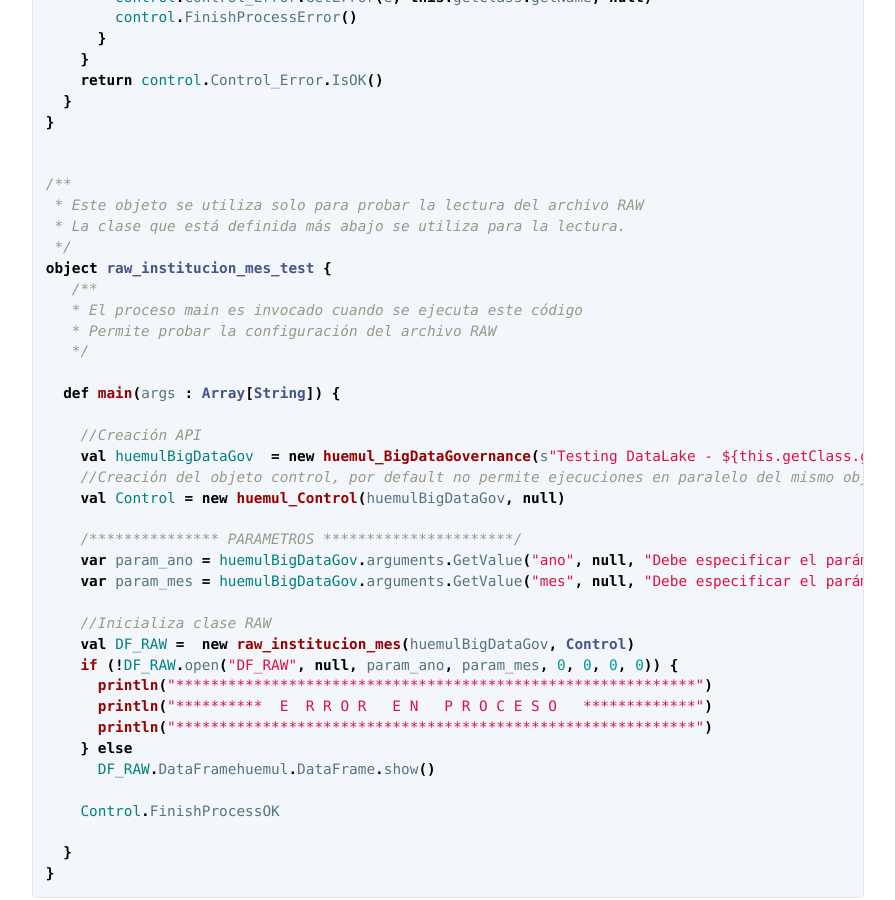
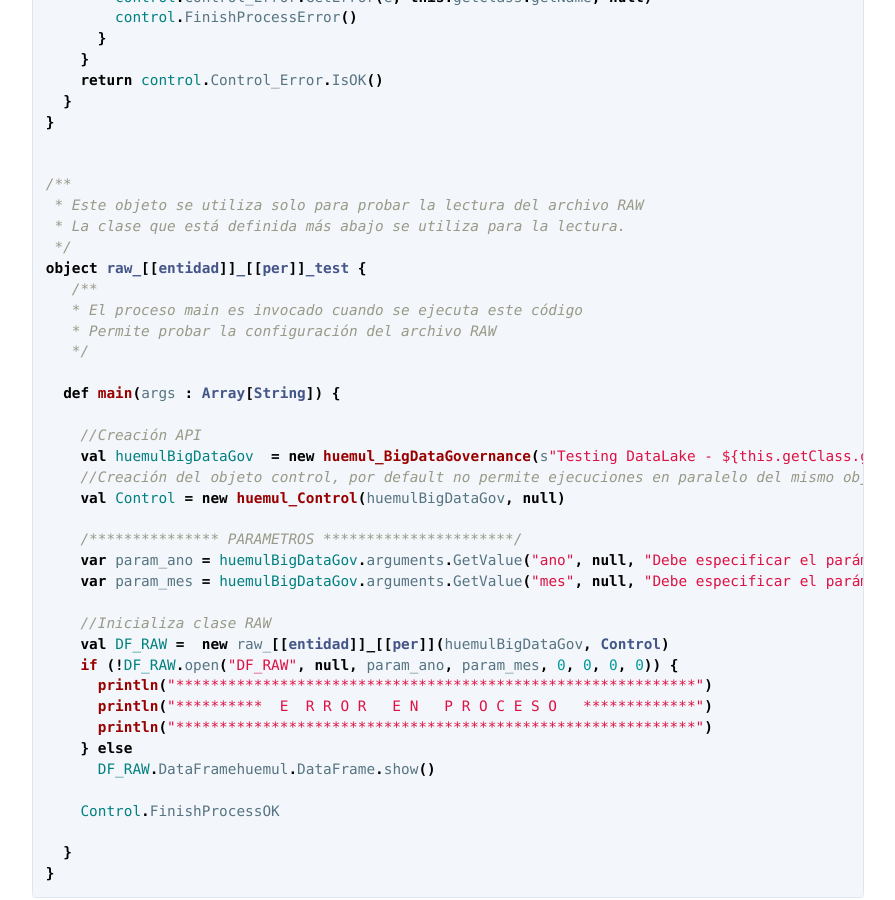
Before and after one commit to HuemulSolutions/HuemulSolutions.github.io, a Jekyll site: the page built from ejemplos.md, in a window 1280 px wide and 900 px high, scrolled down 2375 px. Shown: the whole window, without its empty margins (192-1087 px from the left). Built offline with Jekyll 4.4.1, drawn with Linux system fonts in a browser that asks for light colours; our own code applies the rules of GitHub Pages for plain Markdown files.

Commit message:
Update ejemplos.md

```diff
--- a/ejemplos.md
+++ b/ejemplos.md
@@ -115,7 +115,7 @@
  * Este objeto se utiliza solo para probar la lectura del archivo RAW
  * La clase que está definida más abajo se utiliza para la lectura.
  */
-object raw_institucion_mes_test {
+object raw_[[entidad]]_[[per]]_test {
    /**
    * El proceso main es invocado cuando se ejecuta este código
    * Permite probar la configuración del archivo RAW
@@ -133,7 +133,7 @@ object raw_institucion_mes_test {
     var param_mes = huemulBigDataGov.arguments.GetValue("mes", null, "Debe especificar el parámetro mes, ej: mes=12").toInt
 
     //Inicializa clase RAW
-    val DF_RAW =  new raw_institucion_mes(huemulBigDataGov, Control)
+    val DF_RAW =  new raw_[[entidad]]_[[per]](huemulBigDataGov, Control)
     if (!DF_RAW.open("DF_RAW", null, param_ano, param_mes, 0, 0, 0, 0)) {
       println("************************************************************")
       println("**********  E  R R O R   E N   P R O C E S O   *************")
```
